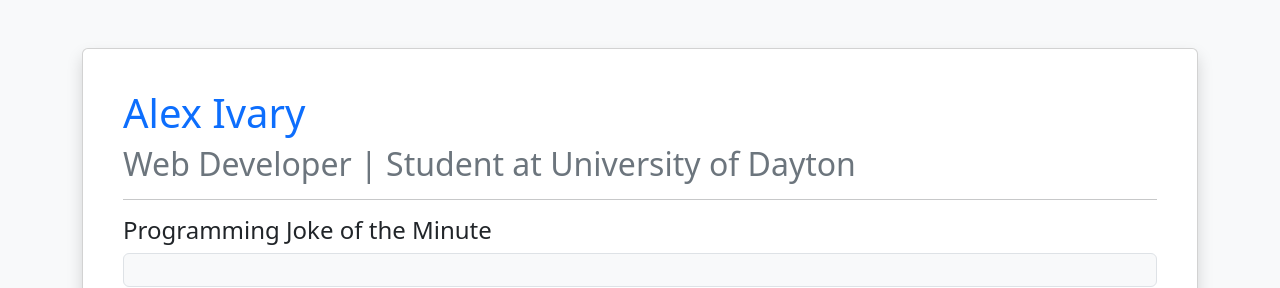
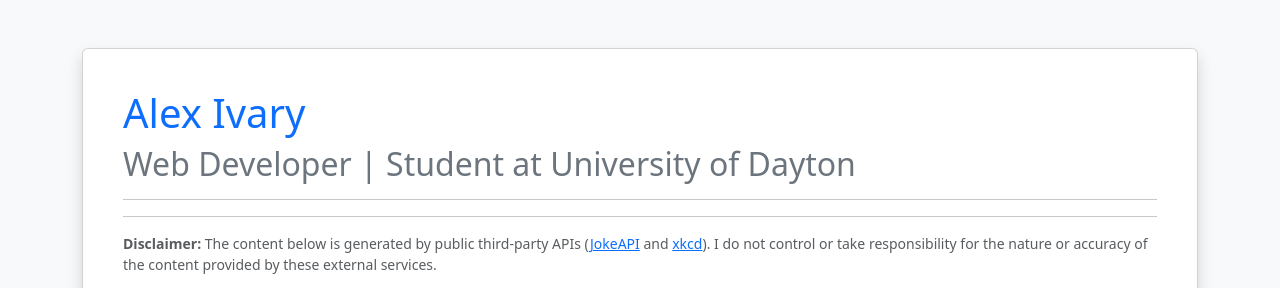
Before and after one commit to ivarya1/ivarya1.github.io, a plain HTML site: page index.html in a window 1280 px wide. Shown: the top 288 px of the page. Drawn offline with nearby package versions, Linux system fonts and the light colour scheme; no server answers; a script that the page names is missing.

Commit message:
disclaimer

```diff
--- a/index.html
+++ b/index.html
@@ -18,6 +18,14 @@
         <h2 class="text-secondary">Web Developer | Student at University of Dayton</h2>
 
        	<hr>
+       	<hr>
+       	<p class="text-muted small">
+       	  <strong>Disclaimer:</strong> The content below is generated by public third-party APIs
+       	  (<a href="https://v2.jokeapi.dev" target="_blank">JokeAPI</a> and
+       	  <a href="https://xkcd.com" target="_blank">xkcd</a>). I do not control or take responsibility
+       	  for the nature or accuracy of the content provided by these external services.
+       	</p>
+
 		<h4>Programming Joke of the Minute</h4>
 		<div id="response" class="border rounded p-3 bg-light text-dark"></div>
 
```
